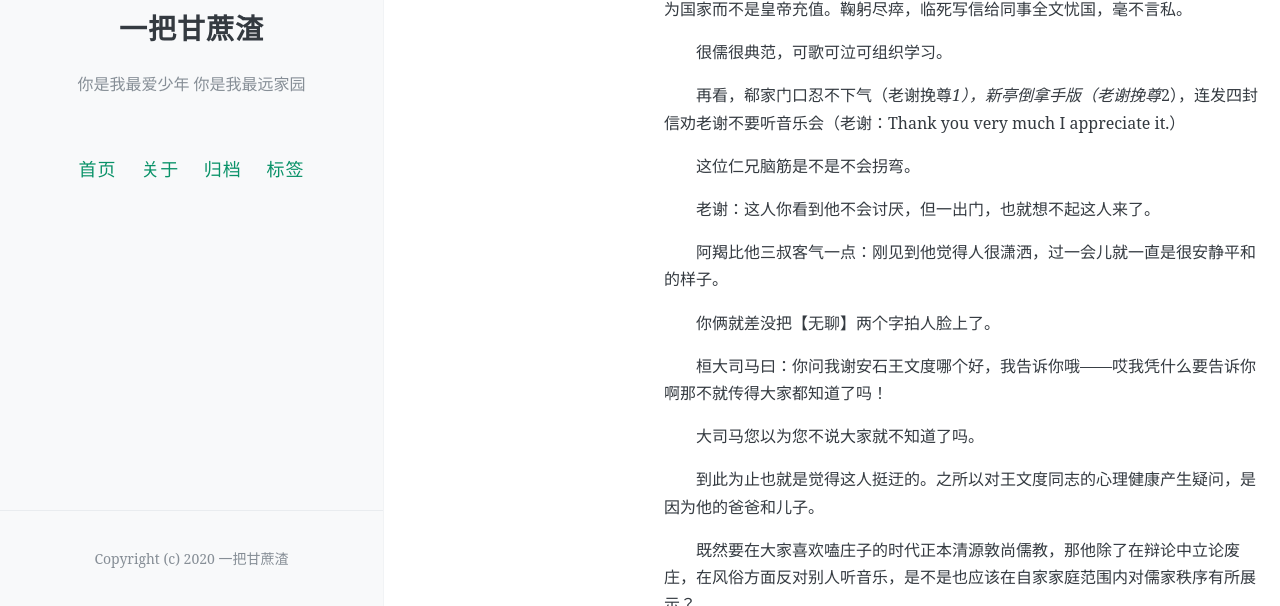
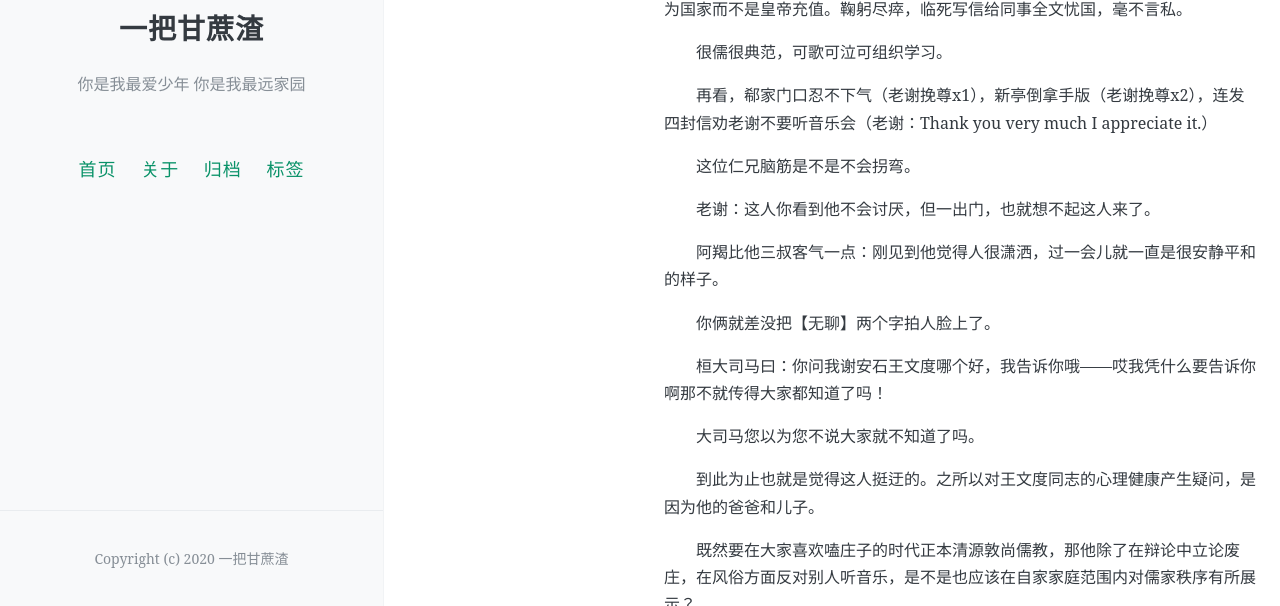
Before and after one commit to kamadhatu/sanjingjiuhuang, a Jekyll site: the page built from _posts/2020-04-04-wangtanzhi.md, in a window 1280 px wide and 900 px high, cut to the strip 294-900 px from the top of the window. Built offline with Jekyll 4.4.1, drawn with Linux system fonts in a browser that asks for light colours; comment, search, counter and statistics services are not loaded.

Commit message:
Update 2020-04-04-wangtanzhi.md

```diff
--- a/_posts/2020-04-04-wangtanzhi.md
+++ b/_posts/2020-04-04-wangtanzhi.md
@@ -17,7 +17,7 @@ pinned: false
 
 　　很儒很典范，可歌可泣可组织学习。
 
-　　再看，郗家门口忍不下气（老谢挽尊*1），新亭倒拿手版（老谢挽尊*2），连发四封信劝老谢不要听音乐会（老谢：Thank you very much I appreciate it.）
+　　再看，郗家门口忍不下气（老谢挽尊x1），新亭倒拿手版（老谢挽尊x2），连发四封信劝老谢不要听音乐会（老谢：Thank you very much I appreciate it.）
 
 　　这位仁兄脑筋是不是不会拐弯。
 
```
